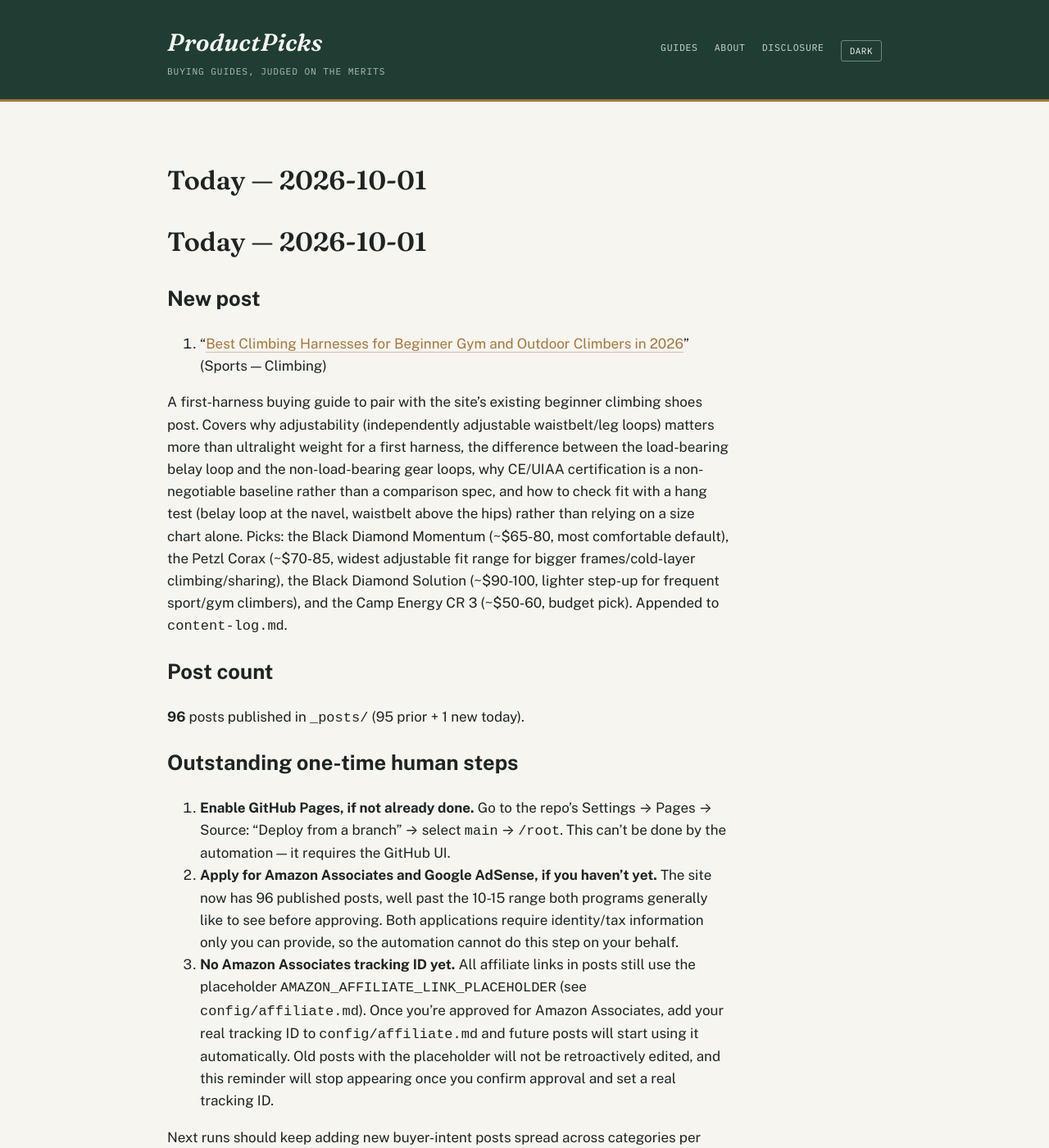
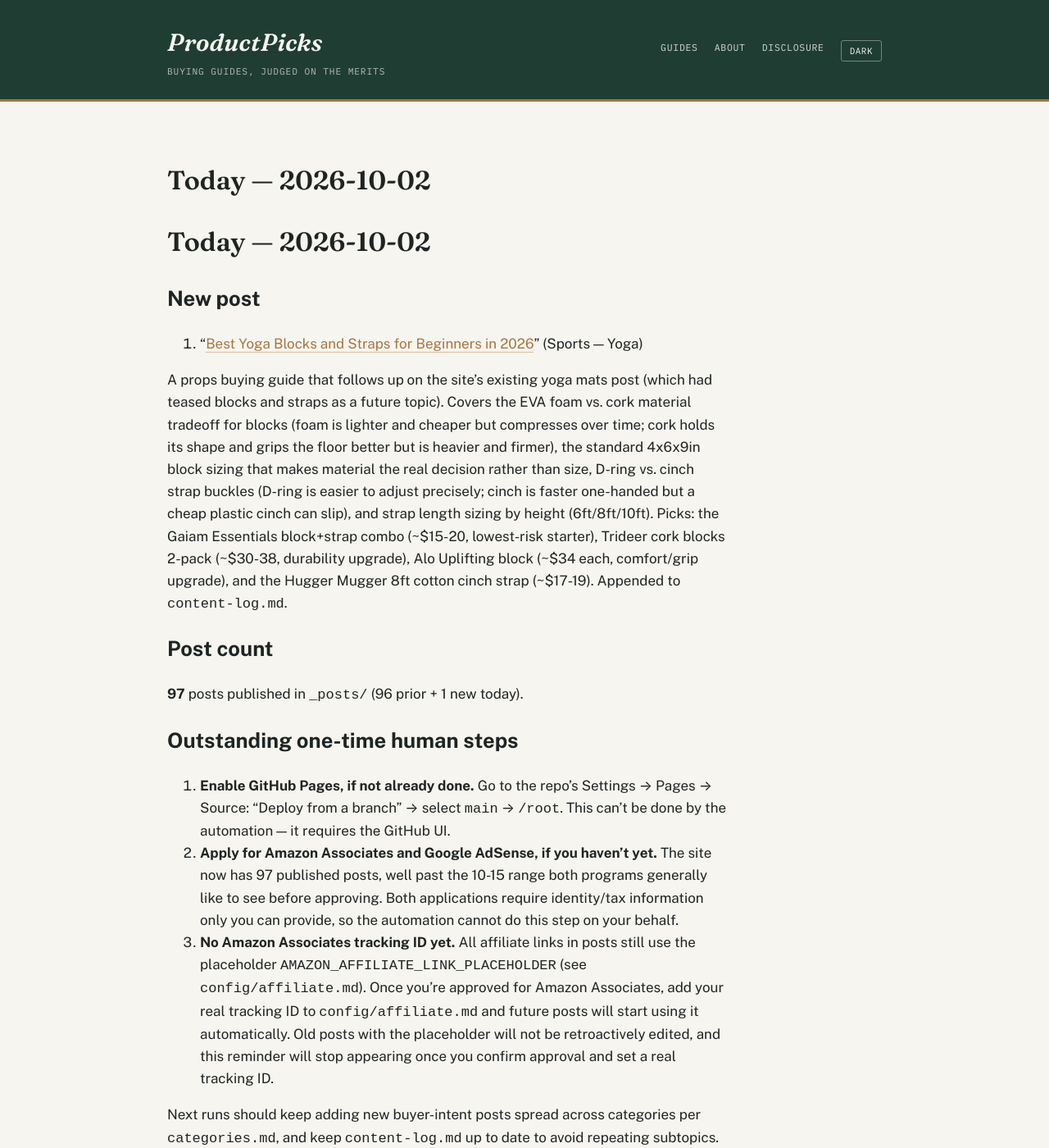
Before and after one commit to ajith198/ProductPicks, a Jekyll site: the page built from today.md, in a window 1280 px wide and 1400 px high. Shown: the whole window at 82% size. Built offline with Jekyll 4.4.1, drawn with Linux system fonts in a browser that asks for light colours; our own code applies the rules of GitHub Pages for plain Markdown files.

Commit message:
daily: 2026-10-02 new post + log update
Add Best Yoga Blocks and Straps for Beginners post, update content-log.md, today.md, and TODAY.md.

Co-Authored-By: Claude Sonnet 5 <noreply@anthropic.com>
Claude-Session: https://claude.ai/code/session_01W2E9NiBEq2zLdpCKskhzFx

```diff
--- a/today.md
+++ b/today.md
@@ -1,19 +1,19 @@
-# Today — 2026-10-01
+# Today — 2026-10-02
 
 ## New post
 
-1. "[Best Climbing Harnesses for Beginner Gym and Outdoor Climbers in 2026](/climbing/buying-guides/best-climbing-harnesses-for-beginners/)" (Sports — Climbing)
+1. "[Best Yoga Blocks and Straps for Beginners in 2026](/fitness/buying-guides/best-yoga-blocks-and-straps-for-beginners/)" (Sports — Yoga)
 
-A first-harness buying guide to pair with the site's existing beginner climbing shoes post. Covers why adjustability (independently adjustable waistbelt/leg loops) matters more than ultralight weight for a first harness, the difference between the load-bearing belay loop and the non-load-bearing gear loops, why CE/UIAA certification is a non-negotiable baseline rather than a comparison spec, and how to check fit with a hang test (belay loop at the navel, waistbelt above the hips) rather than relying on a size chart alone. Picks: the Black Diamond Momentum (~$65-80, most comfortable default), the Petzl Corax (~$70-85, widest adjustable fit range for bigger frames/cold-layer climbing/sharing), the Black Diamond Solution (~$90-100, lighter step-up for frequent sport/gym climbers), and the Camp Energy CR 3 (~$50-60, budget pick). Appended to `content-log.md`.
+A props buying guide that follows up on the site's existing yoga mats post (which had teased blocks and straps as a future topic). Covers the EVA foam vs. cork material tradeoff for blocks (foam is lighter and cheaper but compresses over time; cork holds its shape and grips the floor better but is heavier and firmer), the standard 4x6x9in block sizing that makes material the real decision rather than size, D-ring vs. cinch strap buckles (D-ring is easier to adjust precisely; cinch is faster one-handed but a cheap plastic cinch can slip), and strap length sizing by height (6ft/8ft/10ft). Picks: the Gaiam Essentials block+strap combo (~$15-20, lowest-risk starter), Trideer cork blocks 2-pack (~$30-38, durability upgrade), Alo Uplifting block (~$34 each, comfort/grip upgrade), and the Hugger Mugger 8ft cotton cinch strap (~$17-19). Appended to `content-log.md`.
 
 ## Post count
 
-**96** posts published in `_posts/` (95 prior + 1 new today).
+**97** posts published in `_posts/` (96 prior + 1 new today).
 
 ## Outstanding one-time human steps
 
 1. **Enable GitHub Pages, if not already done.** Go to the repo's Settings → Pages → Source: "Deploy from a branch" → select `main` → `/root`. This can't be done by the automation — it requires the GitHub UI.
-2. **Apply for Amazon Associates and Google AdSense, if you haven't yet.** The site now has 96 published posts, well past the 10-15 range both programs generally like to see before approving. Both applications require identity/tax information only you can provide, so the automation cannot do this step on your behalf.
+2. **Apply for Amazon Associates and Google AdSense, if you haven't yet.** The site now has 97 published posts, well past the 10-15 range both programs generally like to see before approving. Both applications require identity/tax information only you can provide, so the automation cannot do this step on your behalf.
 3. **No Amazon Associates tracking ID yet.** All affiliate links in posts still use the placeholder `AMAZON_AFFILIATE_LINK_PLACEHOLDER` (see `config/affiliate.md`). Once you're approved for Amazon Associates, add your real tracking ID to `config/affiliate.md` and future posts will start using it automatically. Old posts with the placeholder will not be retroactively edited, and this reminder will stop appearing once you confirm approval and set a real tracking ID.
 
 Next runs should keep adding new buyer-intent posts spread across categories per `categories.md`, and keep `content-log.md` up to date to avoid repeating subtopics.
```
Also changed, not shown: TODAY.md (+1 -1 lines), _posts/2026-10-02-best-yoga-blocks-and-straps-for-beginners.md (added, +60 -0 lines), content-log.md (+1 -0 lines).
